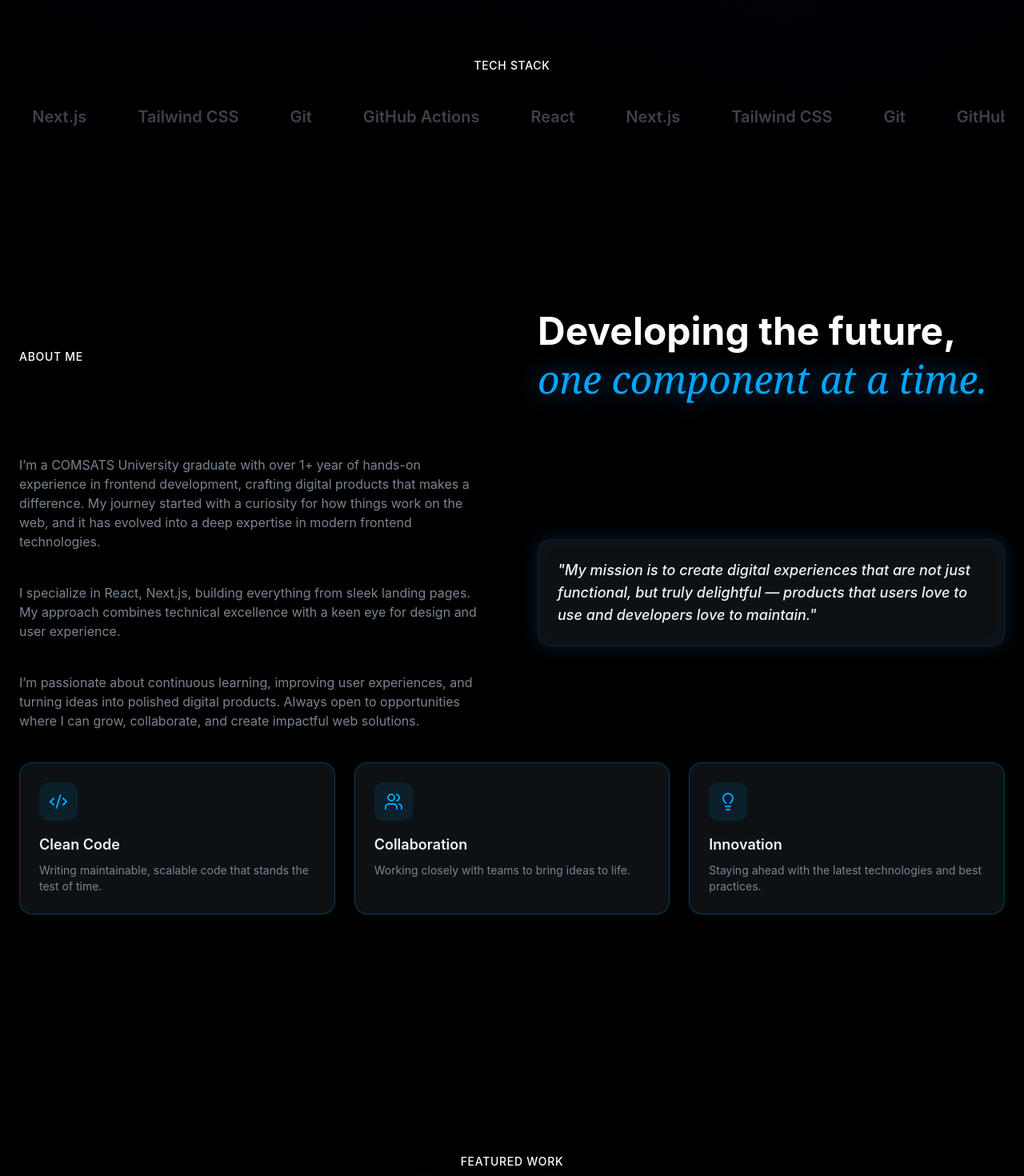
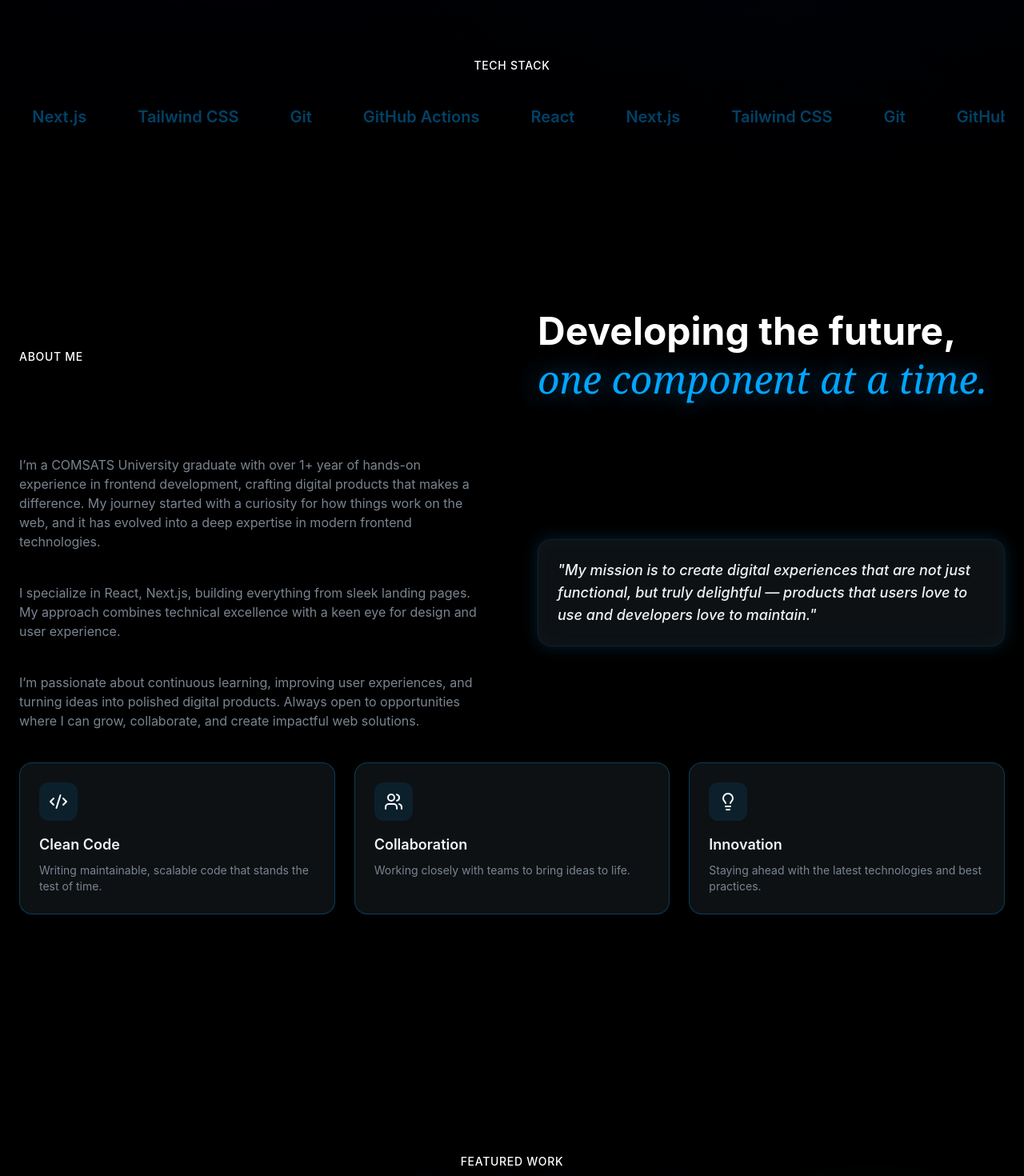
Before and after one commit to GitMeemo/Portfolio, a React (Vite) app: page / in a window 1280 px wide. Shown: the part 980-2450 px from the top of the page at 80% size. Built offline with nearby package versions, Linux system fonts and the light colour scheme.

Commit message:
Colour correction

```diff
--- a/src/Sections/About/About.jsx
+++ b/src/Sections/About/About.jsx
@@ -77,7 +77,7 @@ const About = () => {
                         style={{ animationDelay: `${(idx + 1) * 100}ms` }}>
 
                         <div className="w-12 h-12 rounded-xl bg-primary/10 flex items-center justify-center mb-4 hover:bg-primary/20">
-                            <item.icon className="w-6 h-6 text-primary" />
+                            <item.icon className="w-6 h-6 text-white" />
                         </div>
 
                         <h3 className="text-lg font-semibold mb-2 ">{item.title}</h3>
--- a/src/Sections/Contact/Contact.jsx
+++ b/src/Sections/Contact/Contact.jsx
@@ -215,7 +215,7 @@ const Contact = () => {
                                         className="flex items-center gap-4 p-4 rounded-xl hover:bg-surface transition-colors group"
                                     >
                                         <div className="w-12 h-12 rounded-xl bg-primary/10 flex items-center justify-center group-hover:bg-primary/20 transition-colors">
-                                            <item.icon className="w-5 h-5 text-primary" />
+                                            <item.icon className="w-5 h-5 text-white" />
                                         </div>
                                         <div>
                                             <div className="text-sm text-muted-foreground">
--- a/src/Sections/Hero/Hero.jsx
+++ b/src/Sections/Hero/Hero.jsx
@@ -104,7 +104,7 @@ const Hero = () => {
                         <div className="flex animate-marquee">
                             {[...skills, ...skills].map((skill, idx) => (
                                 <div key={idx} className="shrink-0 px-8 py-4">
-                                    <span className="text-xl font-semibold text-muted-foreground/50 hover:text-foreground transition-colors trans-all duration-500">
+                                    <span className="text-xl font-semibold text-primary/40 hover:text-foreground transition-colors trans-all duration-500">
                                         {skill}
                                     </span>
                                 </div>
```
